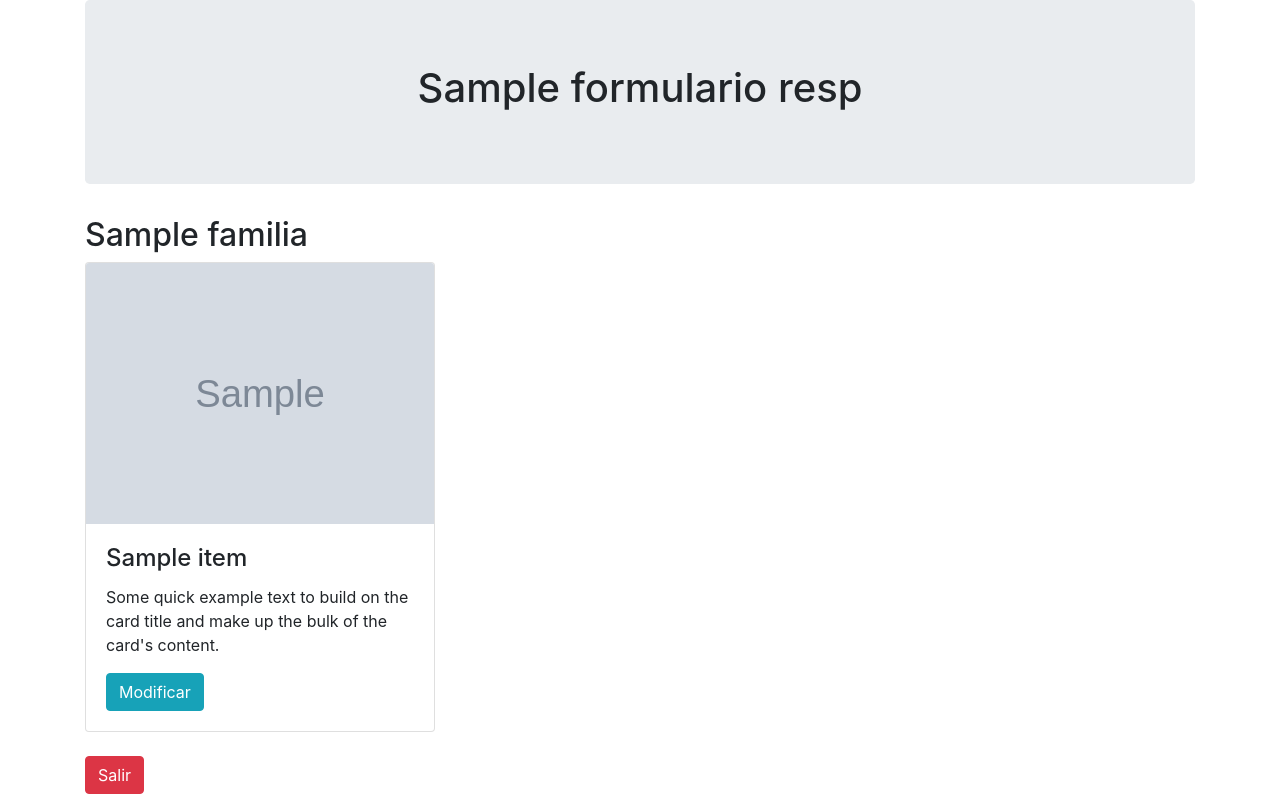
After one commit to rentmar/idm, a CodeIgniter app: the page made by application/views/formularios/vform_fam_item.php in a window 1280 px wide. The commit adds this page. Run offline with CodeIgniter, Linux system fonts and the light colour scheme; tables that the repository leaves empty or names only in its code hold one stand-in row (values such as "Sample post"); the template is opened without the code that fills it: most values are stand-ins (such as "Sample title", 1, 10 or a date in 2020); grey boxes marked "Sample" are stand-in pictures.

Commit message:
Vistas basicas completadas

```diff
--- a/application/views/formularios/vform_complemento.php
+++ b/application/views/formularios/vform_complemento.php
@@ -73,7 +73,7 @@
 													<div class="card bg-dark ">
 														<div class="card-body text-center">
 															<p class="card-text">
-																<a href="<?php echo site_url('formulario/subfamilia/'.$s->idsubflia); ?>">
+																<a href="<?php echo site_url('formulario/subfamilia/'.$formulario_resp->idformresp.'/'.$s->idsubflia); ?>">
 																	<?php echo $s->nombre_subfamilia; ?>
 																</a>
 															</p>
@@ -87,7 +87,7 @@
 											<div class="card bg-dark ">
 												<div class="card-body text-center">
 													<p class="card-text">
-														<a href="<?php echo site_url('formulario/familia/'.$f->idflia)?>">
+														<a href="<?php echo site_url('formulario/familia/'.$formulario_resp->idformresp.'/'.$f->idflia)?>">
 															<?php echo $f->nombre_familia; ?>
 														</a>
 													</p>
--- /dev/null
+++ b/application/views/formularios/vform_fam_item.php
@@ -0,0 +1,127 @@
+<!DOCTYPE html>
+<html lang="es">
+<head>
+	<title>Formulario Encuesta</title>
+	<meta charset="utf-8">
+	<meta name="viewport" content="width=device-width, initial-scale=1">
+	<link rel="stylesheet" href="https://maxcdn.bootstrapcdn.com/bootstrap/4.5.2/css/bootstrap.min.css">
+</head>
+<body>
+
+<div class="container">
+	<div class="jumbotron">
+		<h1 class="text-center"><?php  echo $formulario_resp->form_nombre; ?></h1>
+	</div>
+</div>
+<div class="container">
+	<div class="row">
+		<div class="col-xs-12 col-sm-12 col-md-12 col-lg-12">
+			<h2><?php echo $familia->nombre_familia; ?></h2>
+		</div>
+	</div>
+</div>
+
+<div class="container">
+	<div class="row row-cols-1 row-cols-md-3">
+		<?php foreach ($items as $i): ?>
+		<div class="col mb-4">
+			<div class="card h-100">
+				<!--Card image-->
+				<div class="view overlay">
+					<img class="card-img-top" src="<?php echo base_url($i->imagen); ?>" alt="Imagen-item">
+					<a href="#!">
+						<div class="mask rgba-white-slight"></div>
+					</a>
+				</div>
+
+				<!--Card content-->
+				<div class="card-body">
+
+					<!--Title-->
+					<h4 class="card-title"><?php echo $i->nombre_item; ?></h4>
+					<!--Text-->
+					<p class="card-text">Some quick example text to build on the card title and make up the bulk of the
+						card's content.</p>
+					<!-- Provides extra visual weight and identifies the primary action in a set of buttons -->
+					<button type="button" class="btn btn-info btn-md">Modificar</button>
+
+				</div>
+
+			</div>
+			<!-- Card -->
+		</div>
+		<?php endforeach; ?>
+	</div>
+	<div class="form-group">
+		<button type="button" class="btn btn-danger" data-toggle="modal" data-target="#salirencuesta">
+			Salir
+		</button>
+	</div>
+</div>
+
+<!-- The Modal -->
+<div class="modal fade" id="salirencuesta">
+	<div class="modal-dialog modal-sm">
+		<div class="modal-content">
+
+			<!-- Modal Header -->
+			<div class="modal-header bg-danger text-white">
+				<h4 class="modal-title">Salir de la encuesta?</h4>
+				<button type="button" class="close" data-dismiss="modal">&times;</button>
+			</div>
+
+			<!-- Modal body -->
+			<div class="modal-body">
+				<?php echo form_open('formulario/formulariocmp/'.$formulario_resp->idformresp);?>
+
+				Esta Seguro?. Toda la informacion se perdera.
+			</div>
+
+			<!-- Modal footer -->
+			<div class="modal-footer">
+				<button type="submit" class="btn btn-secondary" >Si</button>
+				<?php echo form_close();?>
+				<button type="button" class="btn btn-secondary" data-dismiss="modal">No</button>
+			</div>
+		</div>
+	</div>
+</div>
+
+
+<script>
+    //var iduiencuesta = <?php //echo $datos_generales->rel_iduiencuesta;?>;
+</script>
+<script>var baseurl = "<?php echo site_url(); ?>";</script>
+<!-- The Modal de alerta TEMAS SIN SELECCIONAR -->
+<div class="modal fade" id="cuestionarioincompleto">
+	<div class="modal-dialog modal-sm">
+		<div class="modal-content">
+
+			<!-- Modal Header -->
+			<div class="modal-header bg-warning">
+				<h4 class="modal-title text-white ">Alerta</h4>
+				<button type="button" class="close" data-dismiss="modal">&times;</button>
+			</div>
+
+			<!-- Modal body -->
+			<div class="modal-body">
+				Formulario incompleto, existen preguntas por llenar.
+			</div>
+
+			<!-- Modal footer -->
+			<div class="modal-footer">
+				<button id="BOTON" type="button" class="btn btn-secondary" data-dismiss="modal">Cerrar</button>
+			</div>
+
+		</div>
+	</div>
+</div>
+
+
+
+<script src="https://ajax.googleapis.com/ajax/libs/jquery/3.5.1/jquery.min.js"></script>
+<script src="https://cdnjs.cloudflare.com/ajax/libs/popper.js/1.16.0/umd/popper.min.js"></script>
+<script src="https://maxcdn.bootstrapcdn.com/bootstrap/4.5.2/js/bootstrap.min.js"></script>
+<script src="<?php echo base_url('assets/js/formulario.js'); ?>"></script>
+</body>
+</html>
```
Also changed, not shown: application/controllers/Formulario.php (+20 -16 lines), application/models/Formulario_model.php (+58 -0 lines), application/views/formularios/vform_subf_item.php (added, +127 -0 lines).
